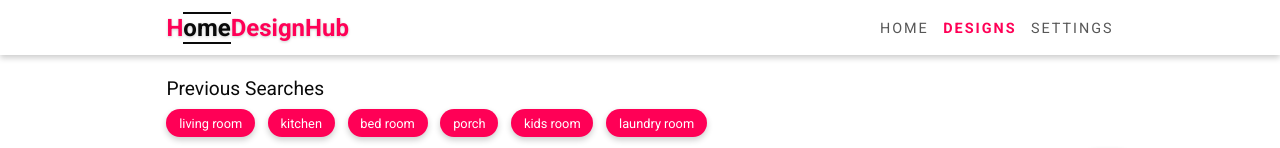
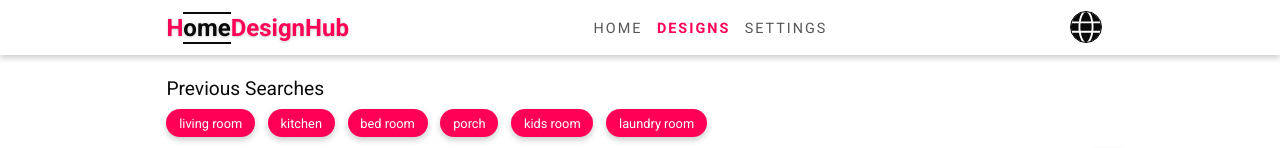
Before and after one commit to NataEn/home_appliances_app, a React (Create React App) app: page /designs in a window 1280 px wide. Shown: the top 148 px of the page. Built offline with nearby package versions, Linux system fonts and the light colour scheme.

Commit message:
updating language button on navbar

```diff
--- /dev/null
+++ b/src/components/Lang/Lang.scss
@@ -0,0 +1,49 @@
+.lang {
+    .dropdown {
+        position: relative;
+        display: inline-block;
+    }
+
+    .dropdown-content {
+        display: none;
+        position: absolute;
+        z-index: 1;
+        background-color: var(--background-light);
+        border-radius: var(--border-radius-medium) var(--border-radius-medium) 50px 50px;
+        width: calc(30px + .75em + .75em);
+    }
+
+    .dropdown:hover .dropdown-content {
+        display: block;
+    }
+
+    button {
+        width: 30px;
+        height: 30px;
+        padding: 2px;
+        border: 1px solid black;
+        border-radius: 50%;
+        text-transform: uppercase;
+        font-size: 0.7em;
+        font-weight: bold;
+        margin: .75em;
+        margin-left: 1em;
+
+        &:hover {
+            background-color: var(--primary-color);
+            border: 1px solid white;
+            color: var(--text-white);
+            box-shadow: 0 3px 6px var(--shadow-color);
+        }
+
+    }
+
+    .lang-dropdown-btn {
+        border: 1px solid black;
+        border-radius: 50%;
+        width: 30px;
+        height: 30px;
+        background-color: var(--background-light);
+        margin: 0 .75em 0 .75em;
+    }
+}
--- /dev/null
+++ b/src/components/Lang/Lang.tsx
@@ -0,0 +1,24 @@
+import React, { FC } from 'react'
+import { resources } from "../../internalization/index"
+import { useTranslation, Trans } from 'react-i18next';
+import { faGlobe, faEarth } from "@fortawesome/free-solid-svg-icons";
+import { FontAwesomeIcon } from "@fortawesome/react-fontawesome"
+
+const Lang: FC = () => {
+    const languages = Object.keys(resources)
+
+    const { i18n } = useTranslation()
+    return <div className='lang'>
+        <div className='dropdown'>
+        <FontAwesomeIcon icon={faGlobe} className='lang-dropdown-btn' />
+        <div className='dropdown-content'>
+            {languages.map(lng => <button type="submit" key={lng}
+            onClick={() => { i18n.changeLanguage(lng) }}
+            disabled={i18n.resolvedLanguage === lng}>{lng}</button>)
+        }</div>
+        </div>
+
+    </div>
+}
+
+export default Lang;
--- a/src/components/Navbar/Navbar.tsx
+++ b/src/components/Navbar/Navbar.tsx
@@ -4,7 +4,7 @@ import SidebarBtn from "../SidebarBtn/SidebarBtn"
 import Sidebar from "../Sidebar/Sidebar";
 import Navlink, { NavlinkElement} from "../Navlink/Navlink";
 import useWindowDimensions from '../../hooks/useWindowDimensions/useWindowDimansions'
-import Lang from "../../pages/settingsPage/components/lang"
+import Lang from "../Lang/Lang"
 import {navlinks} from './navlinks'
 
 const Navbar: FC = () => {
@@ -27,6 +27,7 @@ const Navbar: FC = () => {
                 <div className="nav-links">
                     {navlinks.map((link: NavlinkElement )=>< Navlink name={link.name} path={link.path} value={link.value} key={link.name}/>)}
                 </div>
+                <Lang></Lang>
                 <SidebarBtn showSideBar={showSideBar} setShowSideBar={setShowSideBar}/>
             </div>
             {showSideBar && <Sidebar />}
--- a/src/index.scss
+++ b/src/index.scss
@@ -8,6 +8,7 @@
 @import "./styles/theme/variables.scss";
 @import "./styles/main.scss";
 @import "./components/Navbar/Navbar.scss";
+@import "./components/Lang/Lang.scss";
 @import "./components/SideBar/SideBar.scss";
 @import "./components/SidebarBtn/SidebarBtn.scss";
 @import "./components/Navlink/Navlink.scss";
```
Also changed, not shown: src/pages/settingsPage/components/lang.tsx (deleted, +0 -15 lines).
